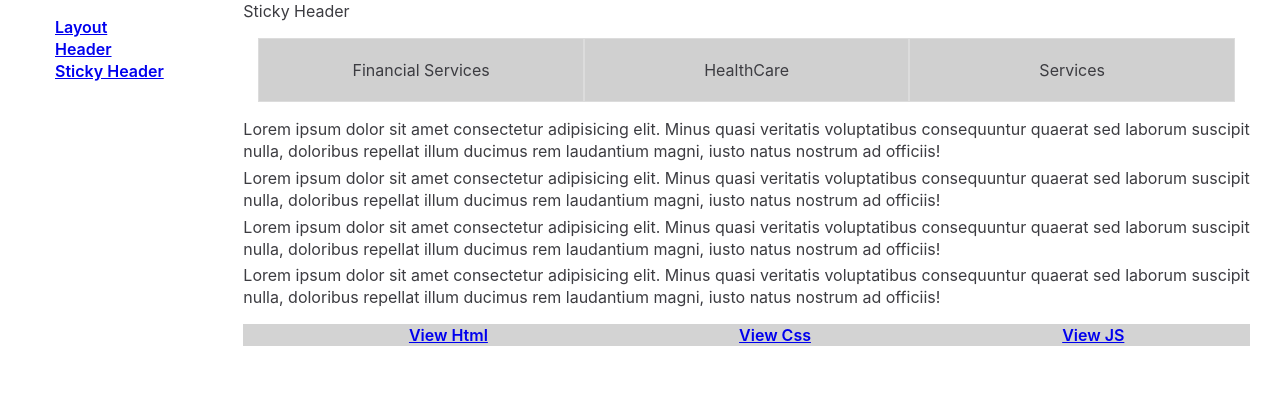
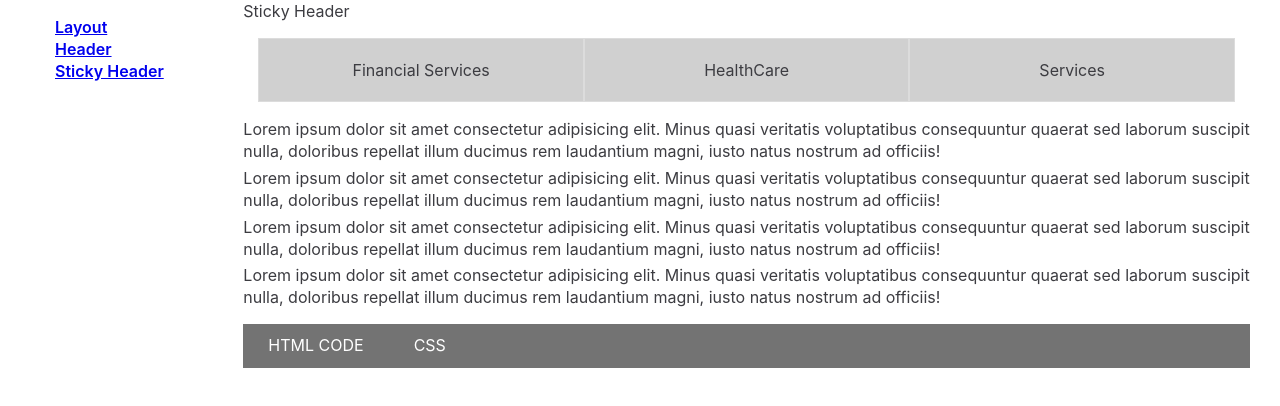
Before and after one commit to sadhna23/vue_boilerplate_atomic_design, a Vue app: page /sticky in a window 1280 px wide. Shown: the top 406 px of the page. Built offline with nearby package versions, Linux system fonts and the light colour scheme; a web font is replaced by a local one.

Commit message:
Added tab view

```diff
--- a/src/components/molecules/childRouting.vue
+++ b/src/components/molecules/childRouting.vue
@@ -1,15 +1,12 @@
 <template>
   <div>
-    <ul class="code">
-      <li>
-        <router-link :to="{name:`${compName}.Html`}">View Html</router-link>
-      </li>
-      <li>
-        <router-link :to="{name:`${compName}.Css`}">View Css</router-link>
-      </li>
-      <li>
-        <router-link to="/javascript">View JS</router-link>
-      </li>
+    <ul class="child-routes">
+        <router-link active-class="active" tag="li" :to="{name:`${data.compName}.Html`}">HTML CODE</router-link>
+
+        <router-link active-class="active" tag="li" :to="{name:`${data.compName}.Css`}">CSS <CODE></CODE></router-link>
+
+        <router-link v-if="data.isJsAvailable" active-class="active" tag="li" to="/javascript">View JS</router-link>
+
     </ul>
     <router-view></router-view>
   </div>
@@ -22,12 +19,12 @@ export default {
   },
   data() {
     return {
-      compName: ""
+      data: {}
     };
   },
   created() {
     this.bus.$on("compName", data => {
-      this.compName = data;
+      this.data = data;
     });
   },
   mounted() {}
@@ -35,9 +32,28 @@ export default {
 </script>
 <style lang="scss">
 @import "@/styles/main.scss";
-.code {
+.child-routes {
   @include flexbox;
-  @include justify-content(space-around);
-  background-color: lightgray;
+  @include justify-content(flex-start);
+  background-color: $bg--grey;
+  font-family: $segoe--bold;
+  padding : 0;
+  li{
+    padding:10px 25px;
+    text-decoration:none;
+    color: $text--white;
+    cursor: pointer;
+    &:hover{
+      background-color: $bg--black;
+      color: $text--white !important;
+    }
+  }
 }
+.active{
+      background-color: $bg--white;
+      color : $text--black !important;
+      border-top : 1px solid $text--grey;
+      border-left : 1px solid $text--grey;
+      border-right : 1px solid $text--grey;
+    }
 </style>
--- a/src/components/organisms/ImageAtLeft.vue
+++ b/src/components/organisms/ImageAtLeft.vue
@@ -6,38 +6,30 @@
           <div class="col-xl-6 col-sm-12 card card--right">
             <h1>This is header</h1>
             <p>
-              The Microsoft 365 E-Discovery and Data Subject Requests capability allows healthcareHCOs organizations to quickly access information and reports, and comply with discovery or other data and documentation requests. You can find data across Exchange Online, SharePoint Online, OneDrive for Business (including Teams and Groups), and public folders.
-              The Microsoft 365 E-Discovery and Data Subject Requests capability allows healthcareHCOs organizations to quickly access information and reports, and comply with discovery or other data and documentation requests. You can find data across Exchange Online, SharePoint Online, OneDrive for Business (including Teams and Groups), and public folders.
+              The Microsoft 365 E-Discovery and Data Subject Requests capability
+              allows healthcareHCOs organizations to quickly access information
+              and reports, and comply with discovery or other data and
+              documentation requests. You can find data across Exchange Online,
+              SharePoint Online, OneDrive for Business (including Teams and
+              Groups), and public folders. The Microsoft 365 E-Discovery and
+              Data Subject Requests capability allows healthcareHCOs
+              organizations to quickly access information and reports, and
+              comply with discovery or other data and documentation requests.
+              You can find data across Exchange Online, SharePoint Online,
+              OneDrive for Business (including Teams and Groups), and public
+              folders.
             </p>
           </div>
           <div class="col-xl-6 col-sm-12 card card--left"></div>
         </div>
       </div>
     </section>
-    <!-- <section>
-      <div class="container width-limit">
-        <div class="row">
-          <div class="col-12">
-            <div class="row">
-              <div class="col-12">
-                <childRouting />
-                <router-view></router-view>
-              </div>
-            </div>
-          </div>
-        </div>
-      </div>
-    </section>-->
   </div>
 </template>
 
-
 <script>
-import childRouting from "@/components/molecules/childRouting.vue";
 export default {
-  components: {
-    childRouting
-  }
+  components: {}
 };
 </script>
 <style lang="scss" scoped>
@@ -56,7 +48,7 @@ export default {
     background-position: 50% 50%;
     position: absolute;
     right: 0;
-    min-height: 500px;
+    height: 500px;
     width: 100%;
     @include media-breakpoint-down(lg) {
       display: none;
--- a/src/components/organisms/StickyHeader.vue
+++ b/src/components/organisms/StickyHeader.vue
@@ -5,10 +5,30 @@
         <div class="col-12">
           <p>Sticky Header</p>
           <StickyTop top="20" :scroll-y="scrollY" :titles="titles"></StickyTop>
-          <p>Lorem ipsum dolor sit amet consectetur adipisicing elit. Minus quasi veritatis voluptatibus consequuntur quaerat sed laborum suscipit nulla, doloribus repellat illum ducimus rem laudantium magni, iusto natus nostrum ad officiis!</p>
-          <p>Lorem ipsum dolor sit amet consectetur adipisicing elit. Minus quasi veritatis voluptatibus consequuntur quaerat sed laborum suscipit nulla, doloribus repellat illum ducimus rem laudantium magni, iusto natus nostrum ad officiis!</p>
-          <p>Lorem ipsum dolor sit amet consectetur adipisicing elit. Minus quasi veritatis voluptatibus consequuntur quaerat sed laborum suscipit nulla, doloribus repellat illum ducimus rem laudantium magni, iusto natus nostrum ad officiis!</p>
-          <p>Lorem ipsum dolor sit amet consectetur adipisicing elit. Minus quasi veritatis voluptatibus consequuntur quaerat sed laborum suscipit nulla, doloribus repellat illum ducimus rem laudantium magni, iusto natus nostrum ad officiis!</p>
+          <p>
+            Lorem ipsum dolor sit amet consectetur adipisicing elit. Minus quasi
+            veritatis voluptatibus consequuntur quaerat sed laborum suscipit
+            nulla, doloribus repellat illum ducimus rem laudantium magni, iusto
+            natus nostrum ad officiis!
+          </p>
+          <p>
+            Lorem ipsum dolor sit amet consectetur adipisicing elit. Minus quasi
+            veritatis voluptatibus consequuntur quaerat sed laborum suscipit
+            nulla, doloribus repellat illum ducimus rem laudantium magni, iusto
+            natus nostrum ad officiis!
+          </p>
+          <p>
+            Lorem ipsum dolor sit amet consectetur adipisicing elit. Minus quasi
+            veritatis voluptatibus consequuntur quaerat sed laborum suscipit
+            nulla, doloribus repellat illum ducimus rem laudantium magni, iusto
+            natus nostrum ad officiis!
+          </p>
+          <p>
+            Lorem ipsum dolor sit amet consectetur adipisicing elit. Minus quasi
+            veritatis voluptatibus consequuntur quaerat sed laborum suscipit
+            nulla, doloribus repellat illum ducimus rem laudantium magni, iusto
+            natus nostrum ad officiis!
+          </p>
         </div>
         <div class="col-12">
           <slot></slot>
@@ -37,7 +57,11 @@ export default {
     window.addEventListener("scroll", () => {
       this.scrollY = Math.round(window.scrollY);
     });
-    this.bus.$emit("compName", this.$props.compName);
+    let data = {
+      compName: this.$props.compName,
+      isJsAvailable: false
+    };
+    this.bus.$emit("compName", data);
   }
 };
 </script>
--- a/src/styles/partials/_variables.scss
+++ b/src/styles/partials/_variables.scss
@@ -18,6 +18,7 @@ $text--grey:        #737373;
 $text--blue:        #0078d4;
 $text--greyheading: #707070;
 $text--lightgrey:   #6d6d6d;
+$text--black:         #000000;
 
 $bg--white:         #ffffff;
 $bg--black:         #000000;
@@ -27,6 +28,7 @@ $bg--darkgrey:      #3c3c41;
 $bg--fadewhite:     #f8f8f8;
 $bg--lightgrey:     #ebebeb;
 $bg--shadow:        #888888;
+$bg--grey:        #737373;
 
 $bg-shgrey: #dcdcdc;
 $bg-shgreylight:#d0d0d0;
--- a/src/views/Layout.vue
+++ b/src/views/Layout.vue
@@ -6,7 +6,6 @@
     </div>
   </div>
 </template>
-
 
 <script>
 import ImageAtLeft from "@/components/organisms/ImageAtLeft.vue";
@@ -18,7 +17,11 @@ export default {
     compName: String
   },
   mounted() {
-    this.bus.$emit("compName", this.$props.compName);
+    let data = {
+      compName: this.$props.compName,
+      isJsAvailable: false
+    };
+    this.bus.$emit("compName", data);
   }
 };
 </script>
```
